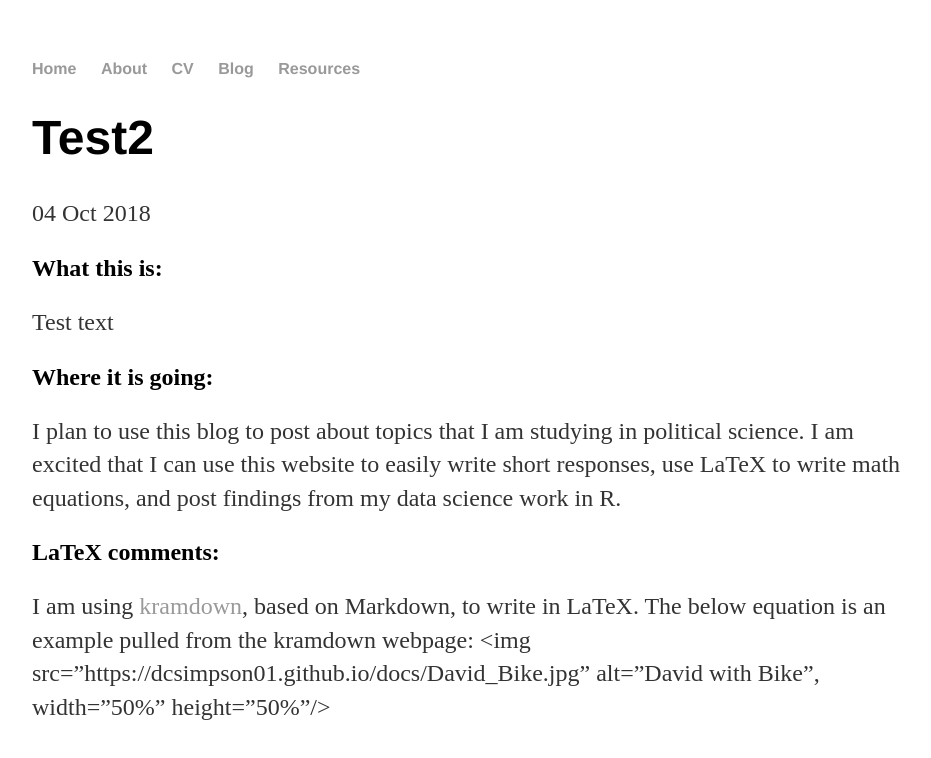
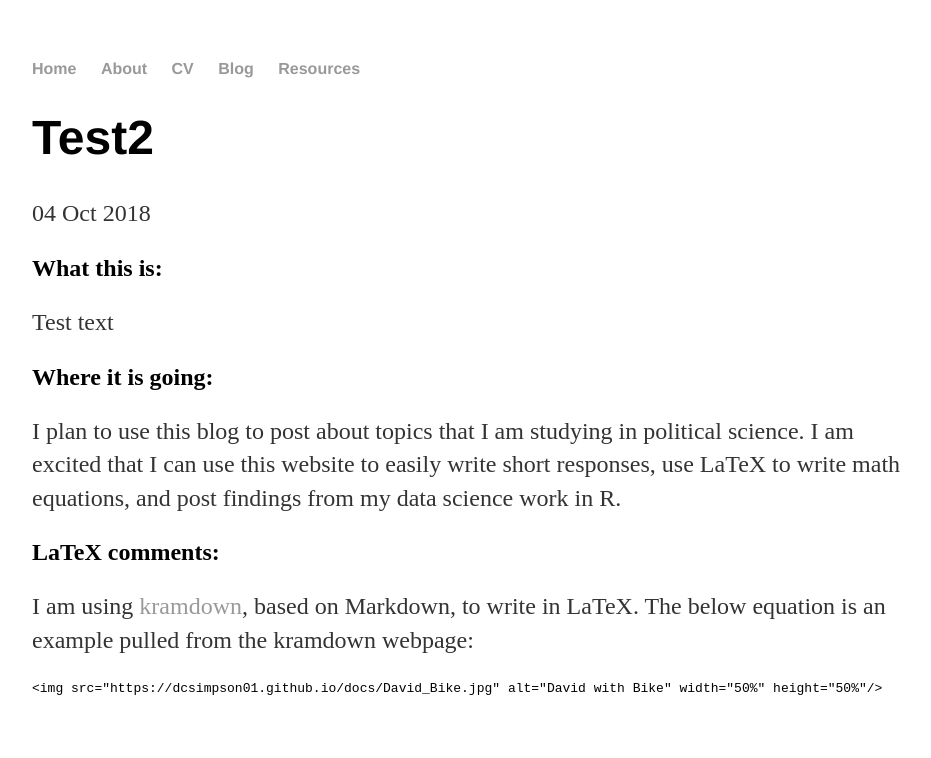
Before and after one commit to dcsimpson01/dcsimpson01.github.io, a Jekyll site: the page built from _posts/2018-10-12-Test2.md, in a window 1280 px wide, cut to the strip 0-758 px from the top of the page. Shown: the whole strip, without its empty margins (160-1091 px from the left). Built offline with Jekyll 4.4.1, drawn with Linux system fonts in a browser that asks for light colours.

Commit message:
Update 2018-10-12-Test2.md

```diff
--- a/_posts/2018-10-12-Test2.md
+++ b/_posts/2018-10-12-Test2.md
@@ -11,7 +11,8 @@ I plan to use this blog to post about topics that I am studying in political sci
 
 ## LaTeX comments:
 I am using [kramdown](https://kramdown.gettalong.org/syntax.html#math-blocks), based on Markdown, to write in LaTeX. The below equation is an example pulled from the kramdown webpage:
-	<img src="https://dcsimpson01.github.io/docs/David_Bike.jpg" alt="David with Bike", width="50%" height="50%"/>
+
+	<img src="https://dcsimpson01.github.io/docs/David_Bike.jpg" alt="David with Bike" width="50%" height="50%"/>
 
 ![](2018-10-11-RushingYards_files/graphs-1.png)<!-- -->
 
```
